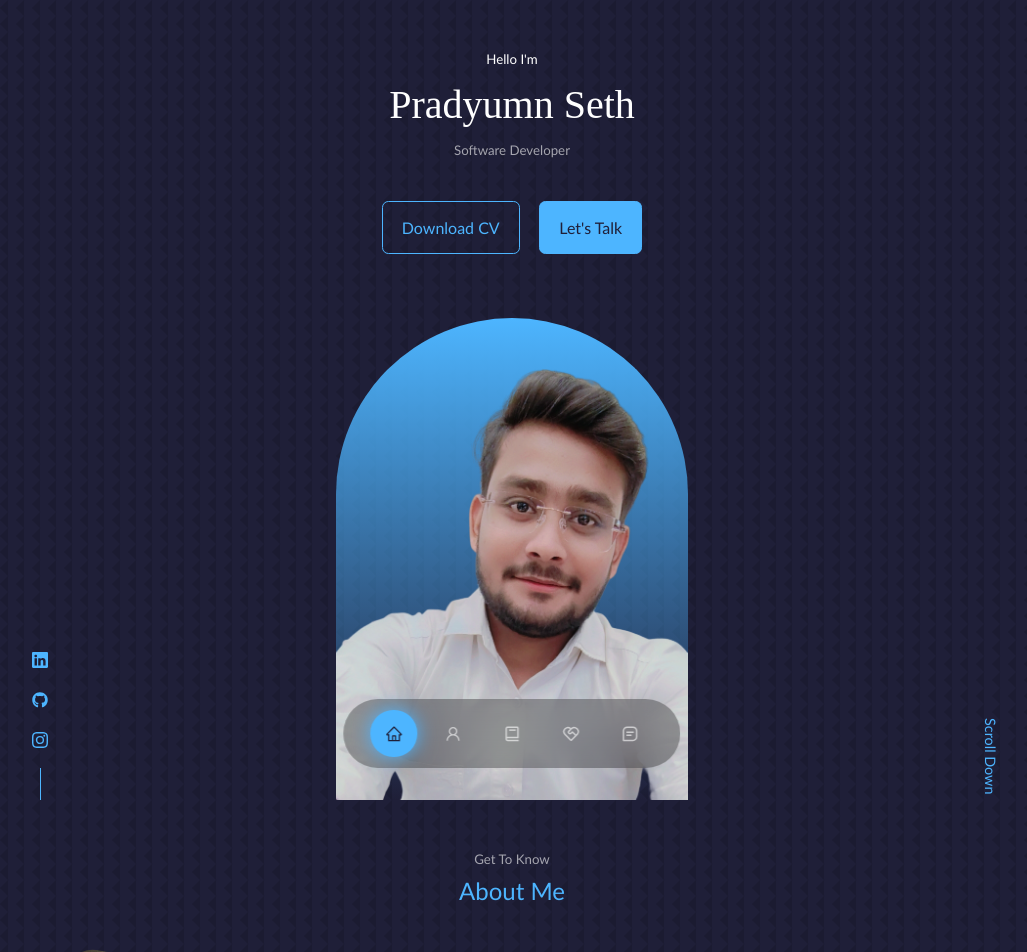
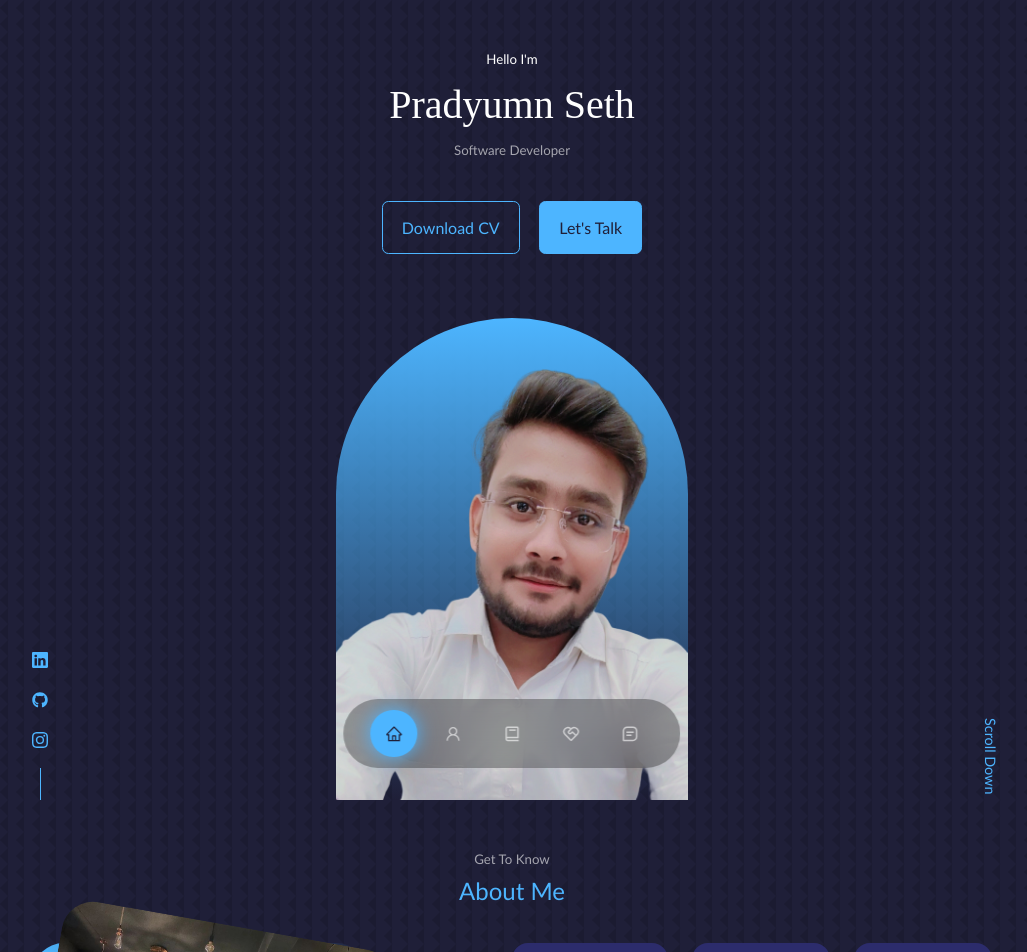
Before and after one commit to Pradyumnseth743/My-Portfolio, a React (Create React App) app: page / in a window 1280 px wide. Shown: the top 952 px of the page, without its empty margins (128-1155 px from the left). Built offline with nearby package versions, Linux system fonts and the light colour scheme.

Commit message:
Margin Changes

```diff
--- a/src/components/about/About.jsx
+++ b/src/components/about/About.jsx
@@ -9,7 +9,7 @@ const About = () => {
   return (
     <section style={{marginTop:"0px"}} id='about'>
       <h5 style={{margin:"0px"}}>Get To Know</h5>
-      <h2 style={{marginTop:"0px"}}>About Me</h2>
+      <h2 style={{marginTop:"0px",marginBottom:"0px"}}>About Me</h2>
       <div className='container about__container'>
         <div className="about__me">
           <div className="about__me-image">
```
